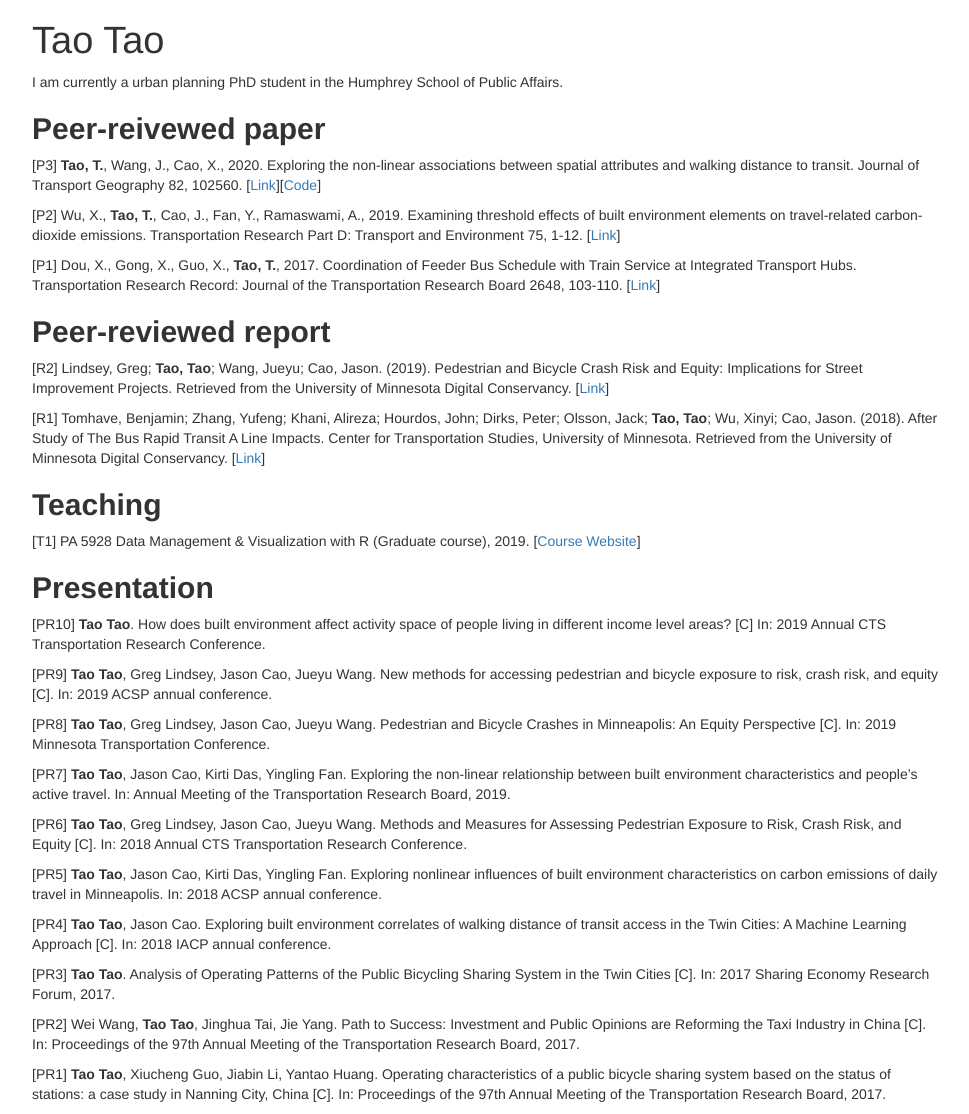
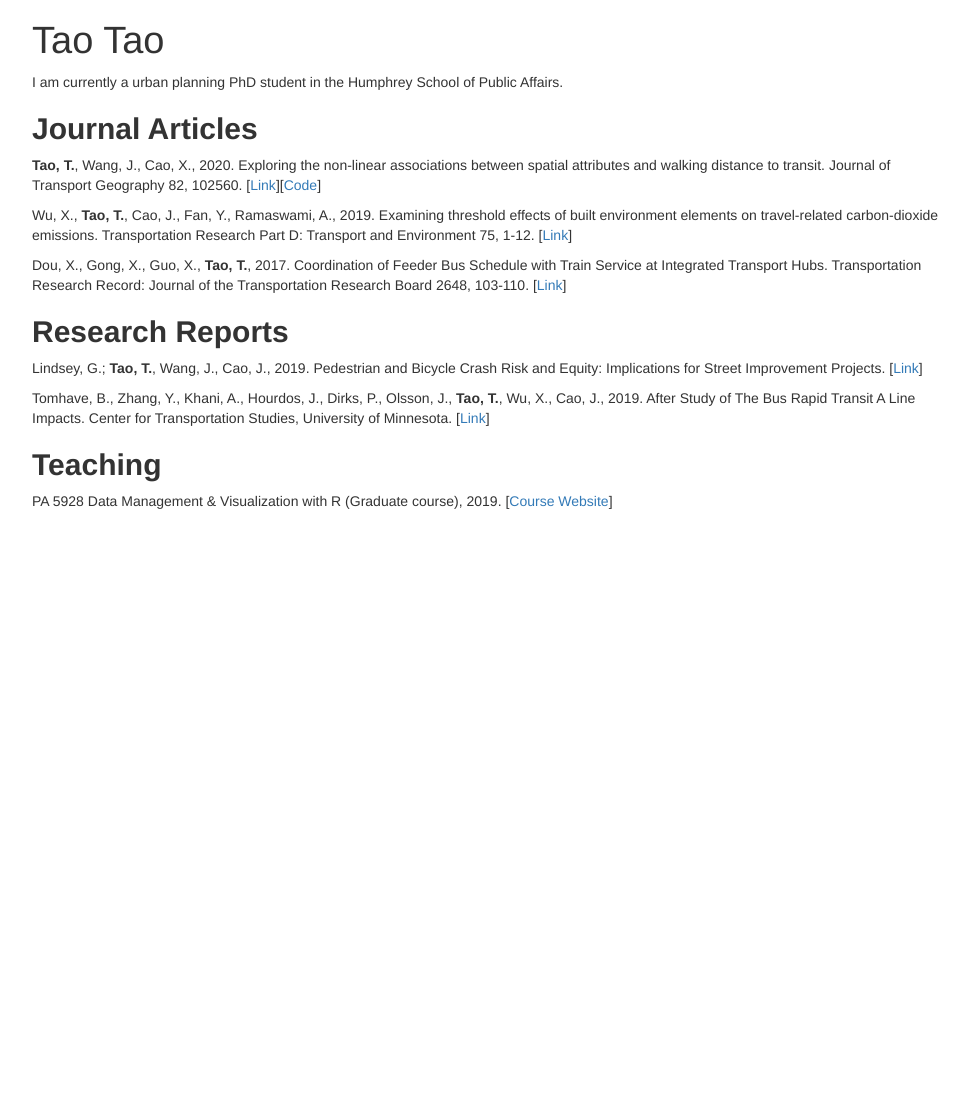
Before and after one commit to vtao1989/blog, a Jekyll site: the page _pages/about.html, which Jekyll copies as it is, in a window 1280 px wide. Shown: the whole page, without its empty margins (153-1122 px from the left). Built offline with Jekyll 4.4.1, drawn with Linux system fonts in a browser that asks for light colours; after the commit the page ends 900 px from its top, so only the background shows below that.

Commit message:
add  CV file and link

```diff
--- a/_data/navigation.yml
+++ b/_data/navigation.yml
@@ -1,2 +1,4 @@
 # main links links
 main:
+  - title: "CV(PDF)"
+    url: /files/CV.pdf
--- a/_pages/about.html
+++ b/_pages/about.html
@@ -367,33 +367,20 @@ summary {
 
 
 <p>I am currently a urban planning PhD student in the Humphrey School of Public Affairs.</p>
-<div id="peer-reivewed-paper" class="section level2">
-<h2><strong>Peer-reivewed paper</strong></h2>
-<p>[P3] <strong>Tao, T.</strong>, Wang, J., Cao, X., 2020. Exploring the non-linear associations between spatial attributes and walking distance to transit. Journal of Transport Geography 82, 102560. [<a href="https://doi.org/10.1016/j.jtrangeo.2019.102560">Link</a>][<a href="https://vtao1989.github.io/DisToTransit_statistics/">Code</a>]</p>
-<p>[P2] Wu, X., <strong>Tao, T.</strong>, Cao, J., Fan, Y., Ramaswami, A., 2019. Examining threshold effects of built environment elements on travel-related carbon-dioxide emissions. Transportation Research Part D: Transport and Environment 75, 1-12. [<a href="https://doi.org/10.1016/j.trd.2019.08.018">Link</a>]</p>
-<p>[P1] Dou, X., Gong, X., Guo, X., <strong>Tao, T.</strong>, 2017. Coordination of Feeder Bus Schedule with Train Service at Integrated Transport Hubs. Transportation Research Record: Journal of the Transportation Research Board 2648, 103-110. [<a href="https://doi.org/10.3141/2648-12">Link</a>]</p>
+<div id="journal-articles" class="section level2">
+<h2><strong>Journal Articles</strong></h2>
+<p><strong>Tao, T.</strong>, Wang, J., Cao, X., 2020. Exploring the non-linear associations between spatial attributes and walking distance to transit. Journal of Transport Geography 82, 102560. [<a href="https://doi.org/10.1016/j.jtrangeo.2019.102560">Link</a>][<a href="https://vtao1989.github.io/DisToTransit_statistics/">Code</a>]</p>
+<p>Wu, X., <strong>Tao, T.</strong>, Cao, J., Fan, Y., Ramaswami, A., 2019. Examining threshold effects of built environment elements on travel-related carbon-dioxide emissions. Transportation Research Part D: Transport and Environment 75, 1-12. [<a href="https://doi.org/10.1016/j.trd.2019.08.018">Link</a>]</p>
+<p>Dou, X., Gong, X., Guo, X., <strong>Tao, T.</strong>, 2017. Coordination of Feeder Bus Schedule with Train Service at Integrated Transport Hubs. Transportation Research Record: Journal of the Transportation Research Board 2648, 103-110. [<a href="https://doi.org/10.3141/2648-12">Link</a>]</p>
 </div>
-<div id="peer-reviewed-report" class="section level2">
-<h2><strong>Peer-reviewed report</strong></h2>
-<p>[R2] Lindsey, Greg; <strong>Tao, Tao</strong>; Wang, Jueyu; Cao, Jason. (2019). Pedestrian and Bicycle Crash Risk and Equity: Implications for Street Improvement Projects. Retrieved from the University of Minnesota Digital Conservancy. [<a href="http://hdl.handle.net/11299/203635">Link</a>]</p>
-<p>[R1] Tomhave, Benjamin; Zhang, Yufeng; Khani, Alireza; Hourdos, John; Dirks, Peter; Olsson, Jack; <strong>Tao, Tao</strong>; Wu, Xinyi; Cao, Jason. (2018). After Study of The Bus Rapid Transit A Line Impacts. Center for Transportation Studies, University of Minnesota. Retrieved from the University of Minnesota Digital Conservancy. [<a href="http://hdl.handle.net/11299/201534">Link</a>]</p>
+<div id="research-reports" class="section level2">
+<h2><strong>Research Reports</strong></h2>
+<p>Lindsey, G.; <strong>Tao, T.</strong>, Wang, J., Cao, J., 2019. Pedestrian and Bicycle Crash Risk and Equity: Implications for Street Improvement Projects. [<a href="http://hdl.handle.net/11299/203635">Link</a>]</p>
+<p>Tomhave, B., Zhang, Y., Khani, A., Hourdos, J., Dirks, P., Olsson, J., <strong>Tao, T.</strong>, Wu, X., Cao, J., 2019. After Study of The Bus Rapid Transit A Line Impacts. Center for Transportation Studies, University of Minnesota. [<a href="http://hdl.handle.net/11299/201534">Link</a>]</p>
 </div>
 <div id="teaching" class="section level2">
 <h2><strong>Teaching</strong></h2>
-<p>[T1] PA 5928 Data Management &amp; Visualization with R (Graduate course), 2019. [<a href="https://vtao1989.github.io/PA5928-Data-management-and-visualization-with-R/">Course Website</a>]</p>
-</div>
-<div id="presentation" class="section level2">
-<h2><strong>Presentation</strong></h2>
-<p>[PR10] <strong>Tao Tao</strong>. How does built environment affect activity space of people living in different income level areas? [C] In: 2019 Annual CTS Transportation Research Conference.</p>
-<p>[PR9] <strong>Tao Tao</strong>, Greg Lindsey, Jason Cao, Jueyu Wang. New methods for accessing pedestrian and bicycle exposure to risk, crash risk, and equity [C]. In: 2019 ACSP annual conference.</p>
-<p>[PR8] <strong>Tao Tao</strong>, Greg Lindsey, Jason Cao, Jueyu Wang. Pedestrian and Bicycle Crashes in Minneapolis: An Equity Perspective [C]. In: 2019 Minnesota Transportation Conference.</p>
-<p>[PR7] <strong>Tao Tao</strong>, Jason Cao, Kirti Das, Yingling Fan. Exploring the non-linear relationship between built environment characteristics and people’s active travel. In: Annual Meeting of the Transportation Research Board, 2019.</p>
-<p>[PR6] <strong>Tao Tao</strong>, Greg Lindsey, Jason Cao, Jueyu Wang. Methods and Measures for Assessing Pedestrian Exposure to Risk, Crash Risk, and Equity [C]. In: 2018 Annual CTS Transportation Research Conference.</p>
-<p>[PR5] <strong>Tao Tao</strong>, Jason Cao, Kirti Das, Yingling Fan. Exploring nonlinear influences of built environment characteristics on carbon emissions of daily travel in Minneapolis. In: 2018 ACSP annual conference.</p>
-<p>[PR4] <strong>Tao Tao</strong>, Jason Cao. Exploring built environment correlates of walking distance of transit access in the Twin Cities: A Machine Learning Approach [C]. In: 2018 IACP annual conference.</p>
-<p>[PR3] <strong>Tao Tao</strong>. Analysis of Operating Patterns of the Public Bicycling Sharing System in the Twin Cities [C]. In: 2017 Sharing Economy Research Forum, 2017.</p>
-<p>[PR2] Wei Wang, <strong>Tao Tao</strong>, Jinghua Tai, Jie Yang. Path to Success: Investment and Public Opinions are Reforming the Taxi Industry in China [C]. In: Proceedings of the 97th Annual Meeting of the Transportation Research Board, 2017.</p>
-<p>[PR1] <strong>Tao Tao</strong>, Xiucheng Guo, Jiabin Li, Yantao Huang. Operating characteristics of a public bicycle sharing system based on the status of stations: a case study in Nanning City, China [C]. In: Proceedings of the 97th Annual Meeting of the Transportation Research Board, 2017.</p>
+<p>PA 5928 Data Management &amp; Visualization with R (Graduate course), 2019. [<a href="https://vtao1989.github.io/PA5928-Data-management-and-visualization-with-R/">Course Website</a>]</p>
 </div>
 
 
```
Also changed, not shown: _pages/about.md (+8 -9 lines), 4 other files.
